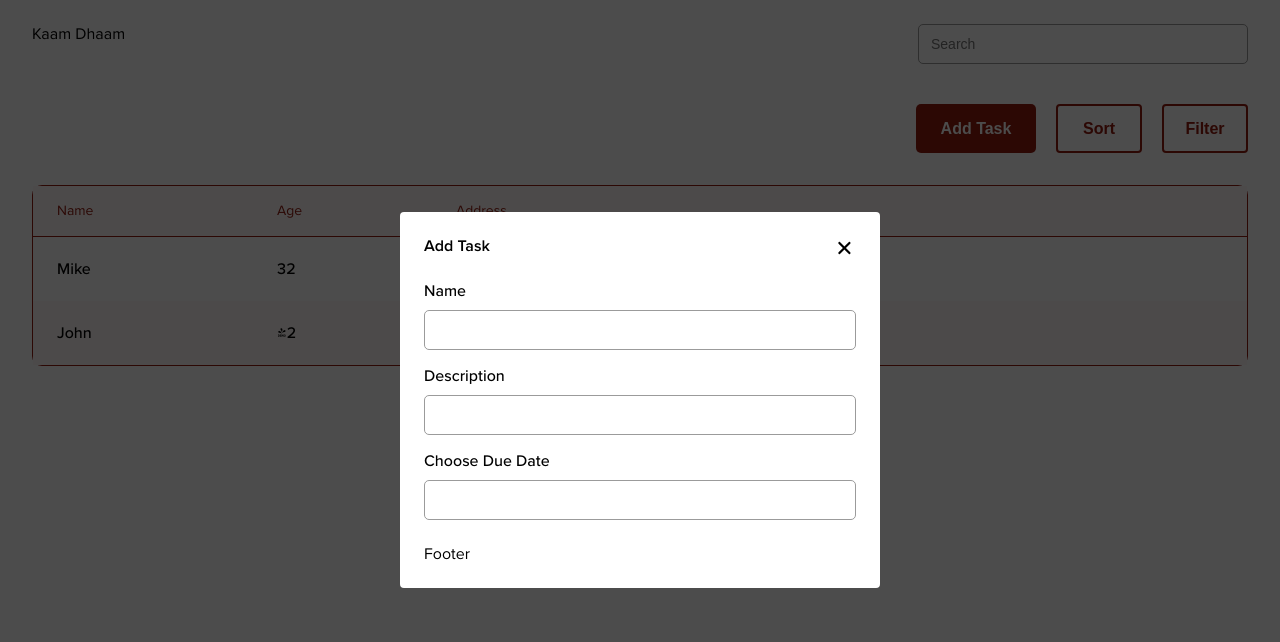
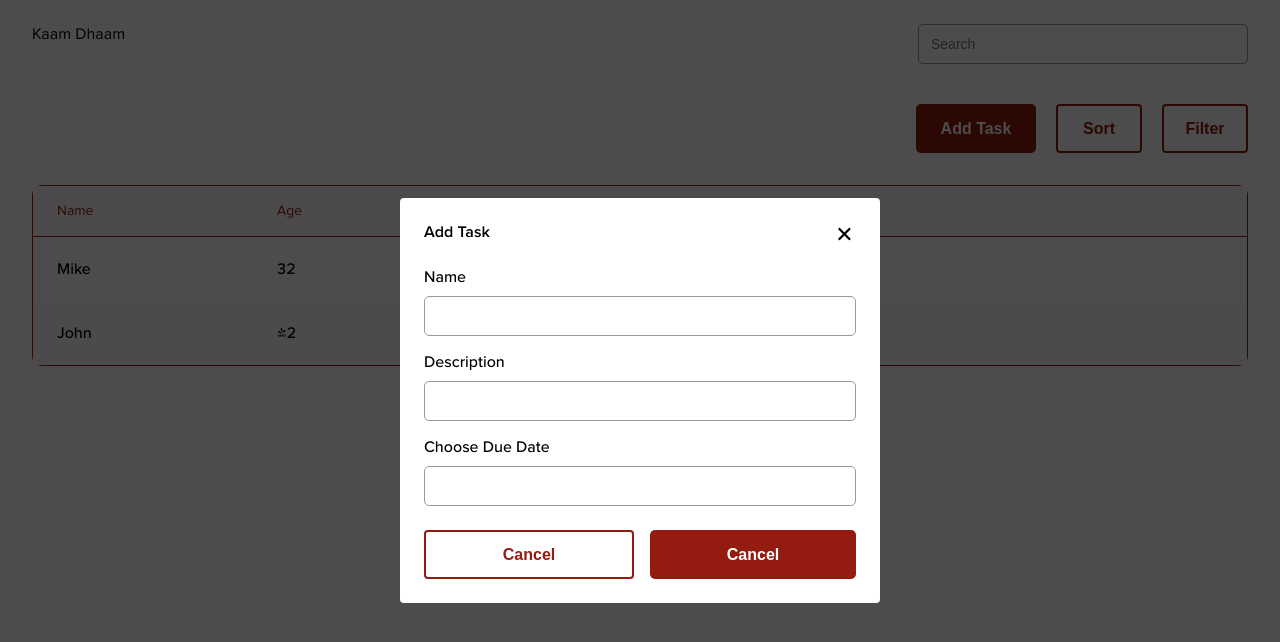
Before and after one commit to ash123mani/kaam-dhaam, a Next.js app: page / in a window 1280 px wide. Shown: the top 642 px of the page. Built offline with nearby package versions, Linux system fonts and the light colour scheme.

Commit message:
added add task form modal

```diff
--- /dev/null
+++ b/src/app/components/add-task-form-modal.module.css
@@ -0,0 +1,11 @@
+.addTaskFormContent {
+    display: flex;
+    flex-direction: column;
+    gap: 16px;
+}
+
+.addTaskFormFooter {
+    display: flex;
+    flex-direction: row;
+    gap: 16px;
+}
--- /dev/null
+++ b/src/app/components/add-task-form-modal.tsx
@@ -0,0 +1,31 @@
+import { Modal } from "@/shared/modal";
+import { Input } from "@/shared/input";
+import { Button } from "@/shared/button";
+import { useState } from "react";
+
+import styles from './add-task-form-modal.module.css'
+
+export function AddTaskFormModal() {
+  const [showModal, setShowModal] = useState(true);
+
+  if (!showModal) return null;
+
+  return (
+    <Modal onClose={() => setShowModal(false)}>
+      <Modal.Header>Add Task</Modal.Header>
+      <Modal.Content>
+        <div className={styles.addTaskFormContent}>
+          <Input label="Name" name="name" />
+          <Input label="Description" name="description" />
+          <Input label="Choose Due Date" name="dueDate" />
+        </div>
+      </Modal.Content>
+      <Modal.Footer>
+        <div className={styles.addTaskFormFooter}>
+          <Button onClick={() => {setShowModal(false)}} style={{ flex: 1 }} variant="outline">Cancel</Button>
+          <Button onClick={() => {setShowModal(false)}} style={{ flex: 1 }}>Cancel</Button>
+        </div>
+      </Modal.Footer>
+    </Modal>
+  )
+}
--- a/src/app/page.module.css
+++ b/src/app/page.module.css
@@ -15,12 +15,6 @@
   margin-top: 32px;
 }
 
-.tasksListContent {
-  display: flex;
-  flex-direction: column;
-  gap: 16px;
-}
-
 
 @media (max-width: 600px) {
   .page {
--- a/src/app/page.tsx
+++ b/src/app/page.tsx
@@ -4,13 +4,10 @@ import styles from "./page.module.css";
 import { PageHeader } from "@/app/components/page-header";
 import { TasksActionBar } from "@/app/components/tasks-action-bar";
 import { Table, TableProps } from "@/shared/table/table";
-import { Modal } from "@/shared/modal";
-import { useState } from "react";
-import { Input } from "@/shared/input";
+import { AddTaskFormModal } from "@/app/components/add-task-form-modal";
 
 
 export default function Home() {
-  const [showModal, setShowModal] = useState(true);
 
   return (
     <main className={styles.main}>
@@ -20,20 +17,7 @@ export default function Home() {
         <div className={styles.tasksListTableContainer}>
           <Table columns={columns} dataSource={dataSource}/>
         </div>
-        {showModal &&
-            <Modal onClose={() => setShowModal(false)}>
-              <Modal.Header>Add Task</Modal.Header>
-              <Modal.Content>
-                <div className={styles.tasksListContent}>
-                  <Input label="Name" name="name" />
-                  <Input label="Description" name="description" />
-                  <Input label="Choose Due Date" name="dueDate" />
-                </div>
-              </Modal.Content>
-              <Modal.Footer>Footer</Modal.Footer>
-            </Modal>
-        }
-
+        <AddTaskFormModal />
       </section>
     </main>
   );
```
